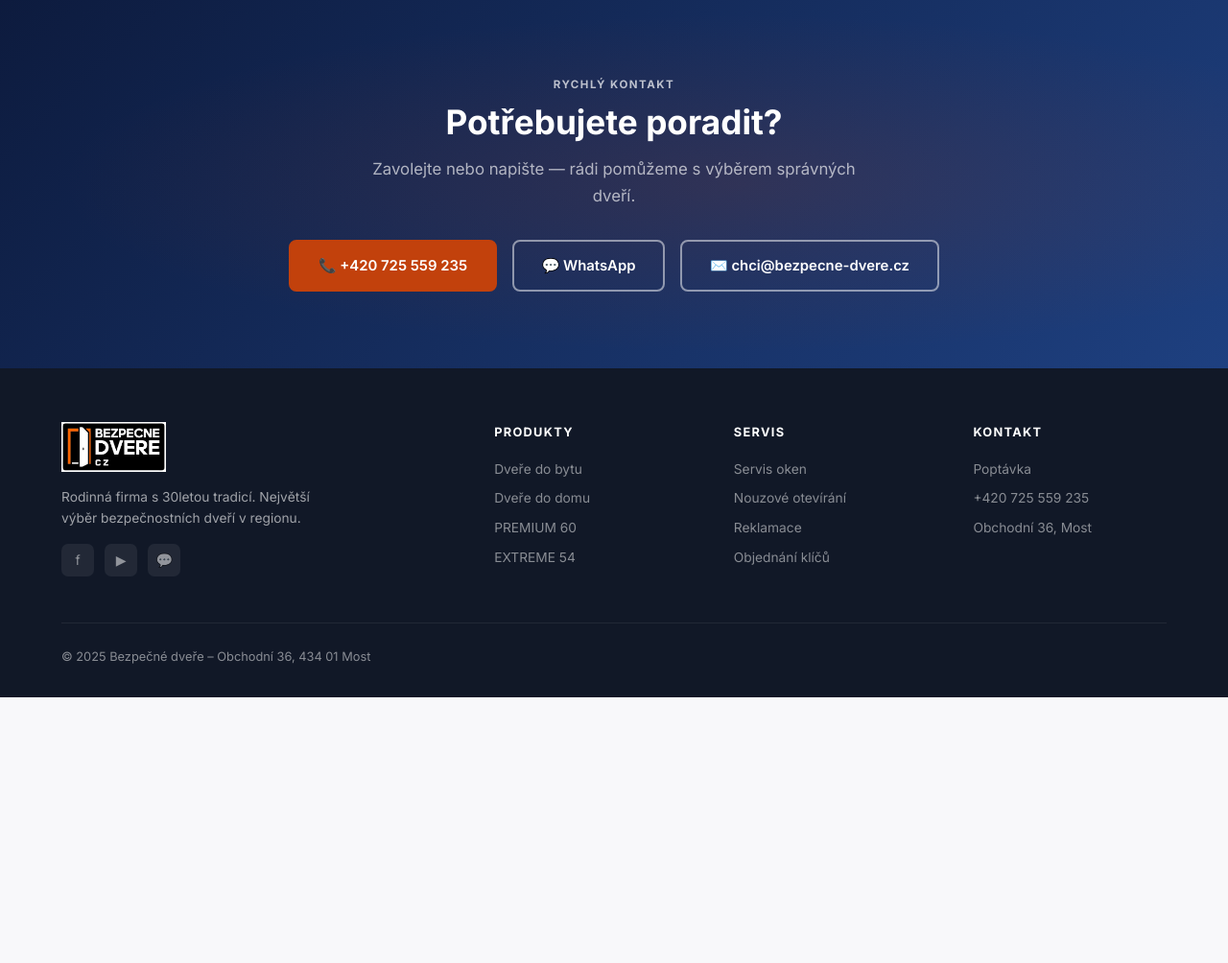
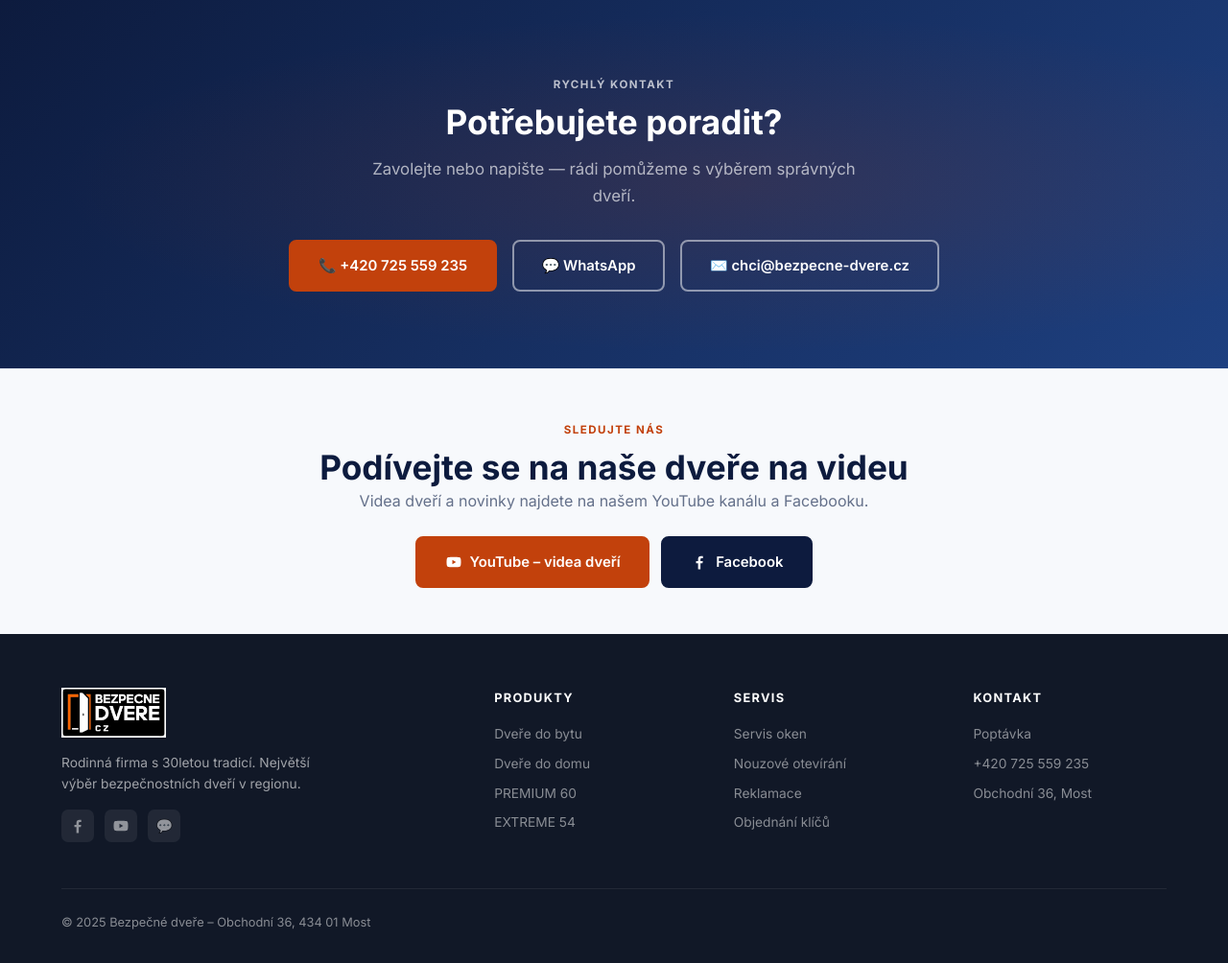
Before and after one commit to kucerazdenek78-jpg/bezpecne-dvere, a PHP site: page /kontakt.html in a window 1280 px wide. Shown: the part 1739-2743 px from the top of the page at 96% size. Before the commit the page ends 2466 px from the top, so only its background shows below. Run offline with PHP 8.4, Linux system fonts and the light colour scheme.

Commit message:
Sociální sítě: ikony Facebook/YouTube v patičce, sekce Sledujte nás na úvodní stránce a v kontaktu
Co-Authored-By: Claude Sonnet 5.5 <noreply@anthropic.com>
Claude-Session: https://claude.ai/code/session_01ThQQGfC3QmduV3P828opDG

```diff
--- a/dokumenty.html
+++ b/dokumenty.html
@@ -267,9 +267,9 @@
         <a href="index.html"><img src="logo.jpg" alt="Bezpečné dveře" class="footer-logo-img"></a>
         <p>Rodinná firma s 30letou tradicí. Největší výběr bezpečnostních dveří v regionu.</p>
         <div class="footer-social" style="margin-top:1rem;">
-          <a href="https://www.facebook.com/BezpecneDvere" class="social-link">f</a>
-          <a href="https://www.youtube.com/@BezpecneDvereCZ" class="social-link">▶</a>
-          <a href="https://wa.me/420725559235" class="social-link">💬</a>
+          <a href="https://www.facebook.com/BezpecneDvere" class="social-link" target="_blank" rel="noopener" aria-label="Facebook – Bezpečné dveře" title="Facebook"><svg viewBox="0 0 24 24" width="18" height="18" fill="currentColor" aria-hidden="true"><path d="M13.5 22v-8.2h2.8l.5-3.3h-3.3V8.4c0-.9.4-1.7 1.8-1.7h1.6V3.8s-1.3-.2-2.5-.2c-2.6 0-4.2 1.5-4.2 4.4v2.5H7.4v3.3h2.8V22h3.3z"/></svg></a>
+          <a href="https://www.youtube.com/@BezpecneDvereCZ" class="social-link" target="_blank" rel="noopener" aria-label="YouTube – videa dveří" title="YouTube"><svg viewBox="0 0 24 24" width="18" height="18" fill="currentColor" aria-hidden="true"><path d="M21.6 7.2a2.5 2.5 0 0 0-1.8-1.8C18.2 5 12 5 12 5s-6.2 0-7.8.4A2.5 2.5 0 0 0 2.4 7.2C2 8.8 2 12 2 12s0 3.2.4 4.8a2.5 2.5 0 0 0 1.8 1.8C5.8 19 12 19 12 19s6.2 0 7.8-.4a2.5 2.5 0 0 0 1.8-1.8c.4-1.6.4-4.8.4-4.8s0-3.2-.4-4.8zM10 15V9l5.2 3L10 15z"/></svg></a>
+          <a href="https://wa.me/420725559235" class="social-link" aria-label="WhatsApp" title="WhatsApp">💬</a>
         </div>
       </div>
       <div class="footer-col">
--- a/dvere-do-bytu.html
+++ b/dvere-do-bytu.html
@@ -743,9 +743,9 @@
         <a href="index.html"><img src="logo.jpg" alt="Bezpečné dveře" class="footer-logo-img"></a>
         <p>Rodinná firma s 30letou tradicí. Největší výběr bezpečnostních dveří v regionu.</p>
         <div class="footer-social" style="margin-top:1rem;">
-          <a href="https://www.facebook.com/BezpecneDvere" class="social-link">f</a>
-          <a href="https://www.youtube.com/@BezpecneDvereCZ" class="social-link">▶</a>
-          <a href="https://wa.me/420725559235" class="social-link">💬</a>
+          <a href="https://www.facebook.com/BezpecneDvere" class="social-link" target="_blank" rel="noopener" aria-label="Facebook – Bezpečné dveře" title="Facebook"><svg viewBox="0 0 24 24" width="18" height="18" fill="currentColor" aria-hidden="true"><path d="M13.5 22v-8.2h2.8l.5-3.3h-3.3V8.4c0-.9.4-1.7 1.8-1.7h1.6V3.8s-1.3-.2-2.5-.2c-2.6 0-4.2 1.5-4.2 4.4v2.5H7.4v3.3h2.8V22h3.3z"/></svg></a>
+          <a href="https://www.youtube.com/@BezpecneDvereCZ" class="social-link" target="_blank" rel="noopener" aria-label="YouTube – videa dveří" title="YouTube"><svg viewBox="0 0 24 24" width="18" height="18" fill="currentColor" aria-hidden="true"><path d="M21.6 7.2a2.5 2.5 0 0 0-1.8-1.8C18.2 5 12 5 12 5s-6.2 0-7.8.4A2.5 2.5 0 0 0 2.4 7.2C2 8.8 2 12 2 12s0 3.2.4 4.8a2.5 2.5 0 0 0 1.8 1.8C5.8 19 12 19 12 19s6.2 0 7.8-.4a2.5 2.5 0 0 0 1.8-1.8c.4-1.6.4-4.8.4-4.8s0-3.2-.4-4.8zM10 15V9l5.2 3L10 15z"/></svg></a>
+          <a href="https://wa.me/420725559235" class="social-link" aria-label="WhatsApp" title="WhatsApp">💬</a>
         </div>
       </div>
       <div class="footer-col">
--- a/dvere-do-interieru.html
+++ b/dvere-do-interieru.html
@@ -804,9 +804,9 @@
         <a href="index.html"><img src="logo.jpg" alt="Bezpečné dveře" class="footer-logo-img"></a>
         <p>Rodinná firma s 30letou tradicí. Největší výběr bezpečnostních dveří v regionu.</p>
         <div class="footer-social" style="margin-top:1rem;">
-          <a href="https://www.facebook.com/BezpecneDvere" class="social-link">f</a>
-          <a href="https://www.youtube.com/@BezpecneDvereCZ" class="social-link">▶</a>
-          <a href="https://wa.me/420725559235" class="social-link">💬</a>
+          <a href="https://www.facebook.com/BezpecneDvere" class="social-link" target="_blank" rel="noopener" aria-label="Facebook – Bezpečné dveře" title="Facebook"><svg viewBox="0 0 24 24" width="18" height="18" fill="currentColor" aria-hidden="true"><path d="M13.5 22v-8.2h2.8l.5-3.3h-3.3V8.4c0-.9.4-1.7 1.8-1.7h1.6V3.8s-1.3-.2-2.5-.2c-2.6 0-4.2 1.5-4.2 4.4v2.5H7.4v3.3h2.8V22h3.3z"/></svg></a>
+          <a href="https://www.youtube.com/@BezpecneDvereCZ" class="social-link" target="_blank" rel="noopener" aria-label="YouTube – videa dveří" title="YouTube"><svg viewBox="0 0 24 24" width="18" height="18" fill="currentColor" aria-hidden="true"><path d="M21.6 7.2a2.5 2.5 0 0 0-1.8-1.8C18.2 5 12 5 12 5s-6.2 0-7.8.4A2.5 2.5 0 0 0 2.4 7.2C2 8.8 2 12 2 12s0 3.2.4 4.8a2.5 2.5 0 0 0 1.8 1.8C5.8 19 12 19 12 19s6.2 0 7.8-.4a2.5 2.5 0 0 0 1.8-1.8c.4-1.6.4-4.8.4-4.8s0-3.2-.4-4.8zM10 15V9l5.2 3L10 15z"/></svg></a>
+          <a href="https://wa.me/420725559235" class="social-link" aria-label="WhatsApp" title="WhatsApp">💬</a>
         </div>
       </div>
       <div class="footer-col">
--- a/kontakt.html
+++ b/kontakt.html
@@ -191,6 +191,19 @@
 </section>
 
 <!-- FOOTER -->
+<!-- SOCIÁLNÍ SÍTĚ -->
+<section class="tight social-section" id="socialni-site">
+  <div class="container" style="text-align:center;">
+    <span class="section-label">Sledujte nás</span>
+    <h2>Podívejte se na naše dveře na videu</h2>
+    <p class="section-subtitle" style="max-width:560px;margin:0 auto 1.5rem;">Videa dveří a novinky najdete na našem YouTube kanálu a Facebooku.</p>
+    <div class="social-buttons">
+      <a href="https://www.youtube.com/@BezpecneDvereCZ" target="_blank" rel="noopener" class="btn btn-primary"><svg viewBox="0 0 24 24" width="18" height="18" fill="currentColor" aria-hidden="true"><path d="M21.6 7.2a2.5 2.5 0 0 0-1.8-1.8C18.2 5 12 5 12 5s-6.2 0-7.8.4A2.5 2.5 0 0 0 2.4 7.2C2 8.8 2 12 2 12s0 3.2.4 4.8a2.5 2.5 0 0 0 1.8 1.8C5.8 19 12 19 12 19s6.2 0 7.8-.4a2.5 2.5 0 0 0 1.8-1.8c.4-1.6.4-4.8.4-4.8s0-3.2-.4-4.8zM10 15V9l5.2 3L10 15z"/></svg> YouTube – videa dveří</a>
+      <a href="https://www.facebook.com/BezpecneDvere" target="_blank" rel="noopener" class="btn btn-navy"><svg viewBox="0 0 24 24" width="18" height="18" fill="currentColor" aria-hidden="true"><path d="M13.5 22v-8.2h2.8l.5-3.3h-3.3V8.4c0-.9.4-1.7 1.8-1.7h1.6V3.8s-1.3-.2-2.5-.2c-2.6 0-4.2 1.5-4.2 4.4v2.5H7.4v3.3h2.8V22h3.3z"/></svg> Facebook</a>
+    </div>
+  </div>
+</section>
+
 <footer>
   <div class="container">
     <div class="footer-grid">
@@ -198,9 +211,9 @@
         <a href="index.html"><img src="logo.jpg" alt="Bezpečné dveře" class="footer-logo-img"></a>
         <p>Rodinná firma s 30letou tradicí. Největší výběr bezpečnostních dveří v regionu.</p>
         <div class="footer-social" style="margin-top:1rem;">
-          <a href="https://www.facebook.com/BezpecneDvere" class="social-link">f</a>
-          <a href="https://www.youtube.com/@BezpecneDvereCZ" class="social-link">▶</a>
-          <a href="https://wa.me/420725559235" class="social-link">💬</a>
+          <a href="https://www.facebook.com/BezpecneDvere" class="social-link" target="_blank" rel="noopener" aria-label="Facebook – Bezpečné dveře" title="Facebook"><svg viewBox="0 0 24 24" width="18" height="18" fill="currentColor" aria-hidden="true"><path d="M13.5 22v-8.2h2.8l.5-3.3h-3.3V8.4c0-.9.4-1.7 1.8-1.7h1.6V3.8s-1.3-.2-2.5-.2c-2.6 0-4.2 1.5-4.2 4.4v2.5H7.4v3.3h2.8V22h3.3z"/></svg></a>
+          <a href="https://www.youtube.com/@BezpecneDvereCZ" class="social-link" target="_blank" rel="noopener" aria-label="YouTube – videa dveří" title="YouTube"><svg viewBox="0 0 24 24" width="18" height="18" fill="currentColor" aria-hidden="true"><path d="M21.6 7.2a2.5 2.5 0 0 0-1.8-1.8C18.2 5 12 5 12 5s-6.2 0-7.8.4A2.5 2.5 0 0 0 2.4 7.2C2 8.8 2 12 2 12s0 3.2.4 4.8a2.5 2.5 0 0 0 1.8 1.8C5.8 19 12 19 12 19s6.2 0 7.8-.4a2.5 2.5 0 0 0 1.8-1.8c.4-1.6.4-4.8.4-4.8s0-3.2-.4-4.8zM10 15V9l5.2 3L10 15z"/></svg></a>
+          <a href="https://wa.me/420725559235" class="social-link" aria-label="WhatsApp" title="WhatsApp">💬</a>
         </div>
       </div>
       <div class="footer-col">
--- a/servis.html
+++ b/servis.html
@@ -200,9 +200,9 @@
         <a href="index.html"><img src="logo.jpg" alt="Bezpečné dveře" class="footer-logo-img"></a>
         <p>Rodinná firma s 30letou tradicí. Největší výběr bezpečnostních dveří v regionu.</p>
         <div class="footer-social" style="margin-top:1rem;">
-          <a href="https://www.facebook.com/BezpecneDvere" class="social-link">f</a>
-          <a href="https://www.youtube.com/@BezpecneDvereCZ" class="social-link">▶</a>
-          <a href="https://wa.me/420725559235" class="social-link">💬</a>
+          <a href="https://www.facebook.com/BezpecneDvere" class="social-link" target="_blank" rel="noopener" aria-label="Facebook – Bezpečné dveře" title="Facebook"><svg viewBox="0 0 24 24" width="18" height="18" fill="currentColor" aria-hidden="true"><path d="M13.5 22v-8.2h2.8l.5-3.3h-3.3V8.4c0-.9.4-1.7 1.8-1.7h1.6V3.8s-1.3-.2-2.5-.2c-2.6 0-4.2 1.5-4.2 4.4v2.5H7.4v3.3h2.8V22h3.3z"/></svg></a>
+          <a href="https://www.youtube.com/@BezpecneDvereCZ" class="social-link" target="_blank" rel="noopener" aria-label="YouTube – videa dveří" title="YouTube"><svg viewBox="0 0 24 24" width="18" height="18" fill="currentColor" aria-hidden="true"><path d="M21.6 7.2a2.5 2.5 0 0 0-1.8-1.8C18.2 5 12 5 12 5s-6.2 0-7.8.4A2.5 2.5 0 0 0 2.4 7.2C2 8.8 2 12 2 12s0 3.2.4 4.8a2.5 2.5 0 0 0 1.8 1.8C5.8 19 12 19 12 19s6.2 0 7.8-.4a2.5 2.5 0 0 0 1.8-1.8c.4-1.6.4-4.8.4-4.8s0-3.2-.4-4.8zM10 15V9l5.2 3L10 15z"/></svg></a>
+          <a href="https://wa.me/420725559235" class="social-link" aria-label="WhatsApp" title="WhatsApp">💬</a>
         </div>
       </div>
       <div class="footer-col">
--- a/style.css
+++ b/style.css
@@ -628,3 +628,9 @@ footer p { color: rgba(255,255,255,0.6); }
 .stock-band-card a { color:#fff; font-weight:700; text-decoration:underline; text-underline-offset:3px; font-size:.92rem; }
 .stock-band-delivery { margin-top:2rem; background:#fff; color:#14532d; border-radius:var(--radius-lg); padding:1.1rem 1.5rem; text-align:center; font-size:1.2rem; font-weight:800; }
 @media (max-width:900px){ .stock-band-grid{grid-template-columns:1fr;} .stock-band-top{text-align:center;} }
+
+/* ─── SOCIÁLNÍ SÍTĚ ─── */
+.social-link svg { display:block; }
+.social-section { background: var(--bg); border-top: 1px solid var(--gray-200); }
+.social-buttons { display:flex; gap:.75rem; justify-content:center; flex-wrap:wrap; }
+.social-buttons .btn { display:inline-flex; align-items:center; gap:.5rem; }
```
Also changed, not shown: index.html (+16 -3 lines), poptavka.html (+3 -4 lines).
